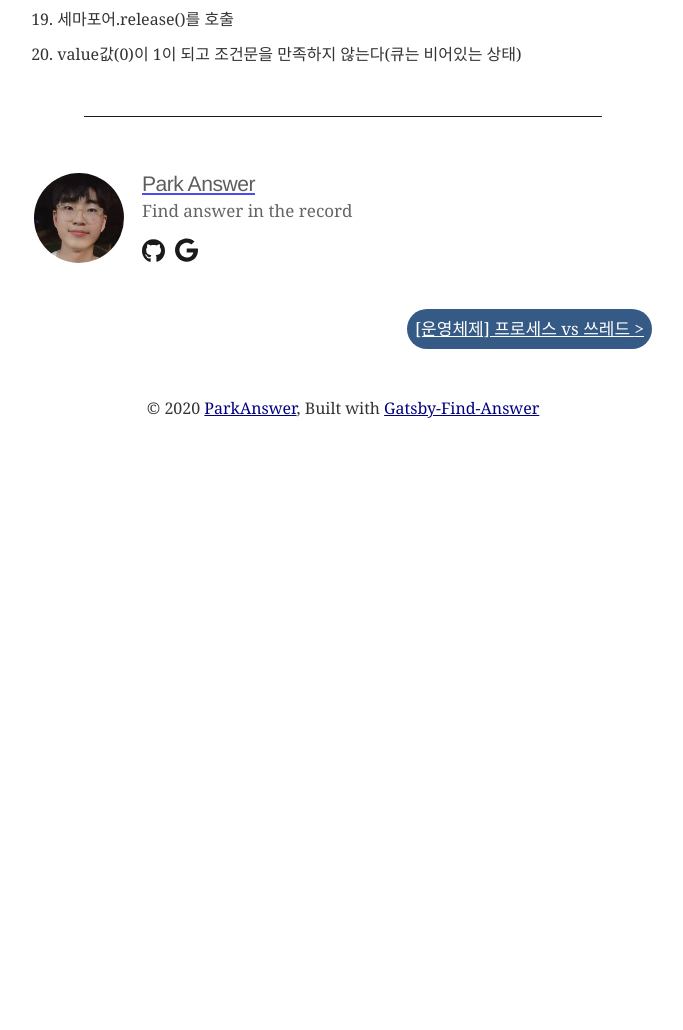
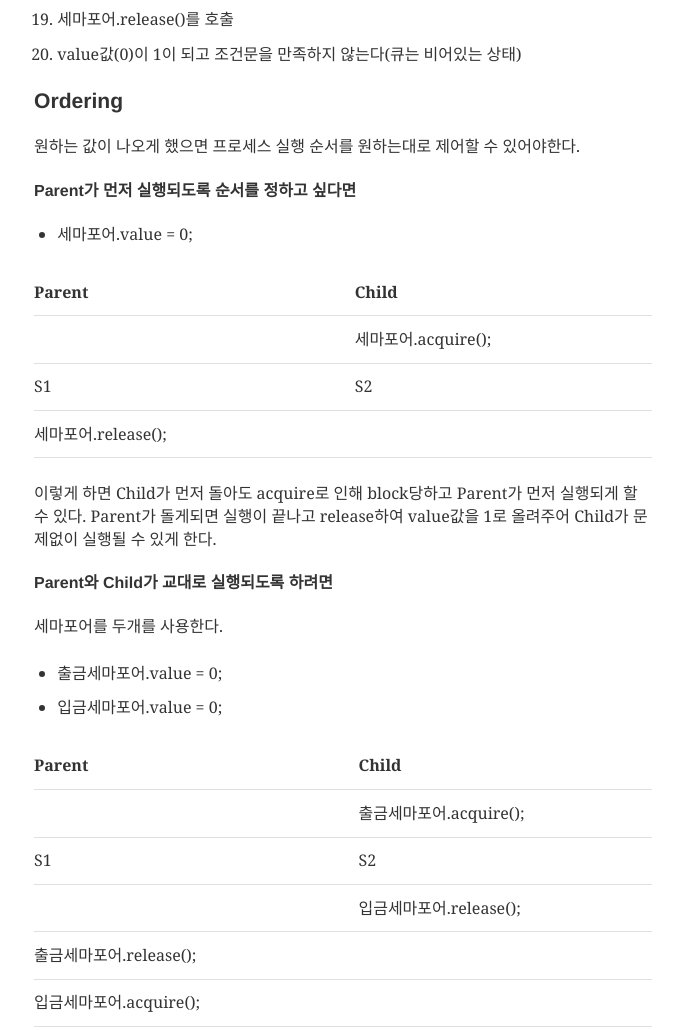
Before and after one commit to passwd10/park-answer-blog, a Gatsby site: page /2020-06-19-os-semaphore/ in a window 1280 px wide. Shown: the part 5600-6630 px from the top of the page, without its empty margins (297-980 px from the left). Before the commit the page ends 6057 px from the top, so only its background shows below. Built offline with nearby package versions, Linux system fonts and the light colour scheme; Gatsby itself is replaced by a stand-in of ours; some packages are replaced by stand-ins of ours; what typography-theme-github would draw is missing.

Commit message:
Ordering부분을 포스팅해 추가해라

````diff
--- a/content/post/2020-06-19-os-semaphore.md
+++ b/content/post/2020-06-19-os-semaphore.md
@@ -184,7 +184,7 @@ void release() {
 ### 세마포어의 동작과정
 
 ```java
-세마포어.value = 1; // Child가 먼저 실행되게하려면 0으로 설정
+세마포어.value = 1;
 
 // Parent
 세마포어.acquire();
@@ -197,7 +197,7 @@ balance = balance - amount; //임계구역
 세마포어.release();
 ```
 
-1. 세마포어.value = 1 로 설정한다.(1개의 쓰레드에만 권한을 준다는 뜻)
+1. 세마포어.value = 1 로 설정한다.
 2. Parent가 먼저 실행된다.
 3. 세마포어.acquire() 호출
 4. value값(1)이 하나 감소되어 0이 된다.
@@ -217,3 +217,34 @@ balance = balance - amount; //임계구역
 18. Child가 임계구역에 들어가고 코드를 다 돌고 빠져나온다.
 19. 세마포어.release()를 호출
 20. value값(0)이 1이 되고 조건문을 만족하지 않는다(큐는 비어있는 상태)
+
+### Ordering
+
+원하는 값이 나오게 했으면 프로세스 실행 순서를 원하는대로 제어할 수 있어야한다.
+
+#### Parent가 먼저 실행되도록 순서를 정하고 싶다면
+
+- 세마포어.value = 0;
+
+|       Parent       |       Child        |
+|:------------------:|:------------------:|
+|                    |  세마포어.acquire(); |
+|              S1    |          S2        |
+|  세마포어.release(); |                    |
+
+이렇게 하면 Child가 먼저 돌아도 acquire로 인해 block당하고 Parent가 먼저 실행되게 할 수 있다. Parent가 돌게되면 실행이 끝나고 release하여 value값을 1로 올려주어 Child가 문제없이 실행될 수 있게 한다.
+
+#### Parent와 Child가 교대로 실행되도록 하려면
+
+세마포어를 두개를 사용한다.
+
+- 출금세마포어.value = 0;
+- 입금세마포어.value = 0;
+
+|       Parent       |       Child        |
+|:------------------:|:------------------:|
+|                    |출금세마포어.acquire();|
+|         S1         |         S2         |
+|                    |입금세마포어.release();|
+|출금세마포어.release();|                    |
+|입금세마포어.acquire();|                    |
````
